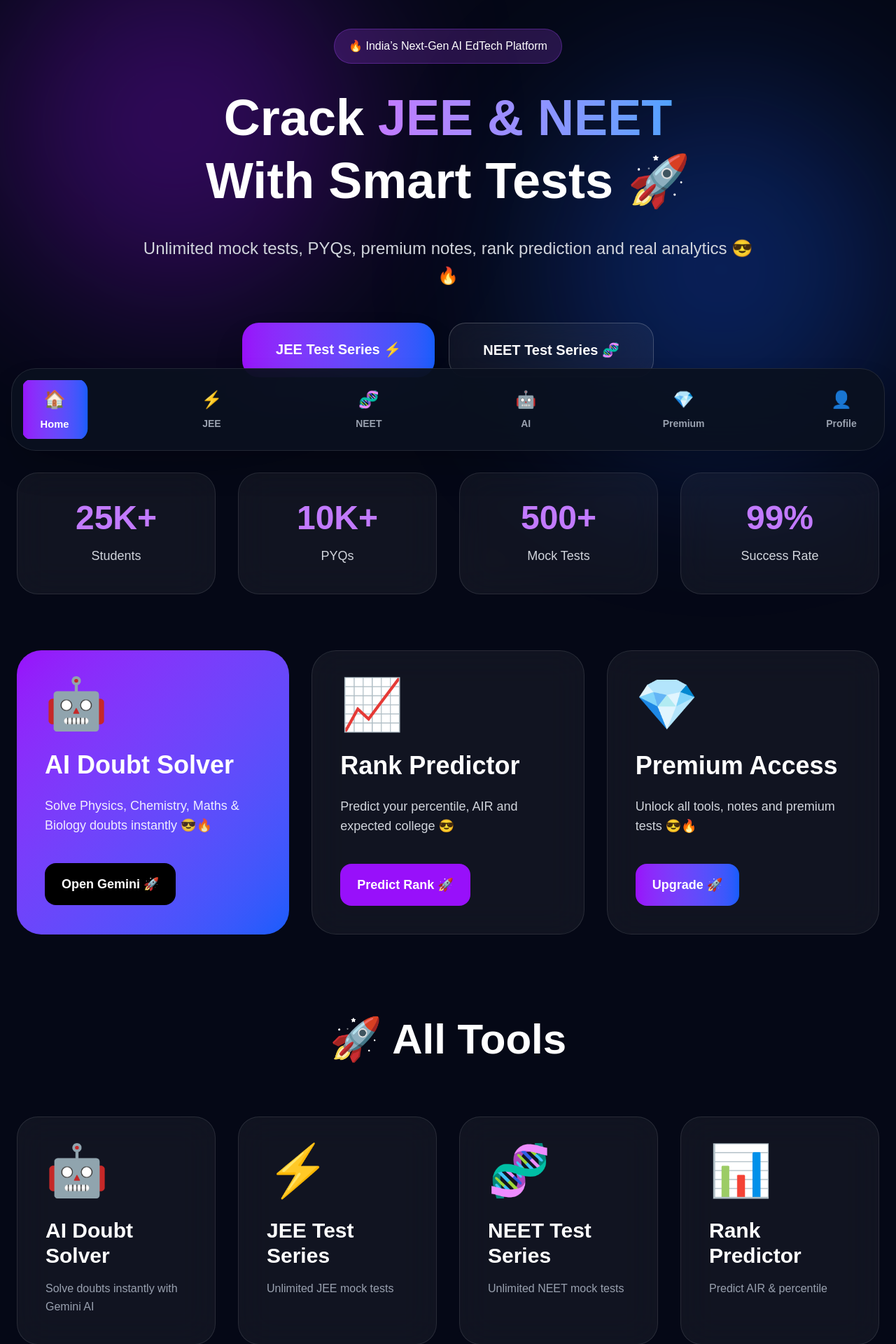
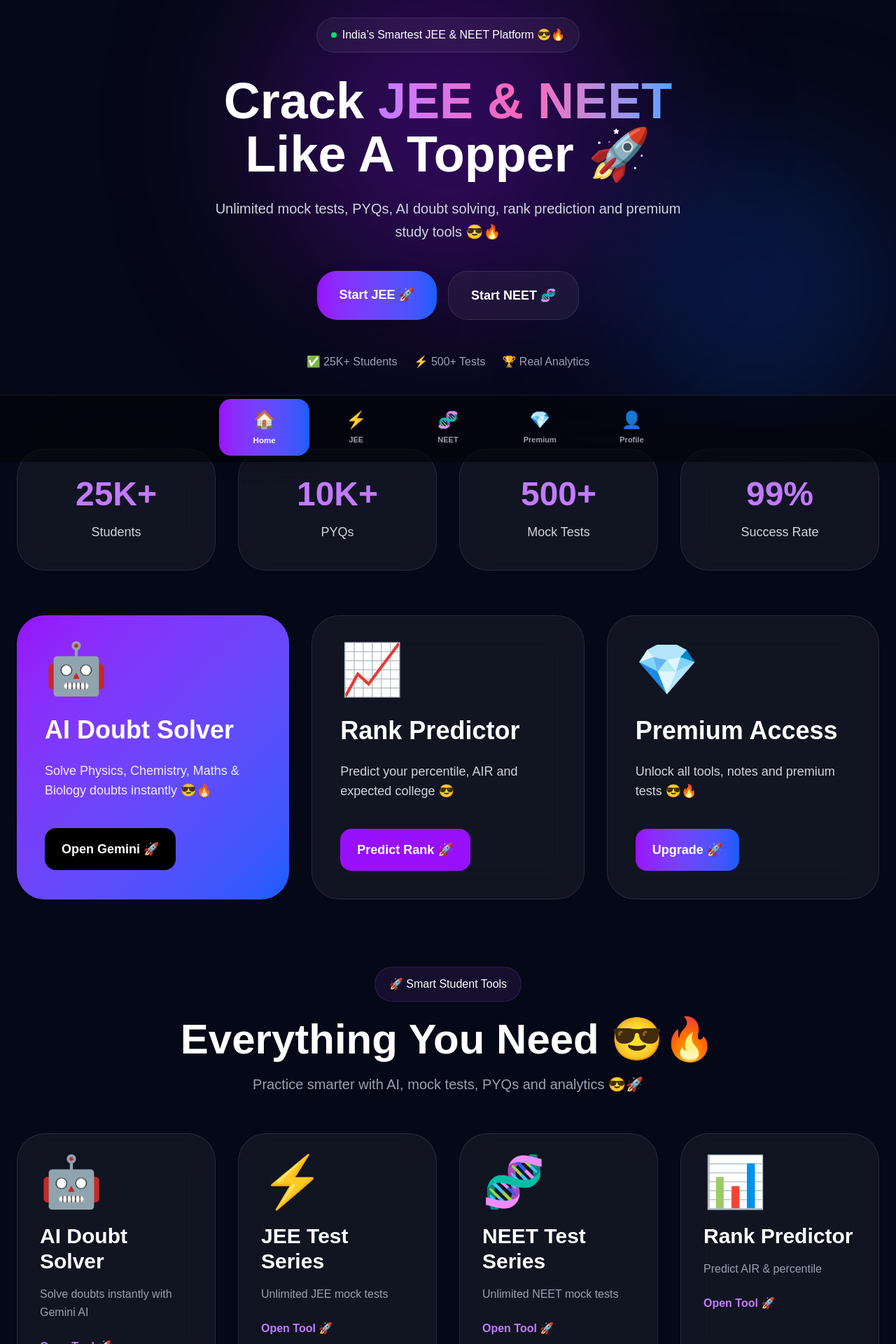
Before and after one commit to himanshu8785/exam-cracker, a Next.js app: page / in a window 1280 px wide. Shown: the part 140-2060 px from the top of the page at 70% size. Built offline with nearby package versions, Linux system fonts and the light colour scheme.

Commit message:
restored stable mock engine

```diff
--- a/app/components/BottomNav.tsx
+++ b/app/components/BottomNav.tsx
@@ -1,7 +1,10 @@
 "use client";
 
 import Link from "next/link";
-import { usePathname } from "next/navigation";
+
+import {
+  usePathname
+} from "next/navigation";
 
 export default function BottomNav(){
 
@@ -29,14 +32,8 @@ export default function BottomNav(){
     },
 
     {
-    label:"AI",
-    href:"/ai-doubt-solver",
-    icon:"🤖"
-  },
-
-  {
       label:"Premium",
-    href:"/premium",
+      href:"/pricing",
       icon:"💎"
     },
 
@@ -50,30 +47,34 @@ export default function BottomNav(){
 
   return(
 
-    <div className="fixed bottom-0 left-0 w-full z-50 px-4 pb-4">
+    <div className="fixed bottom-0 left-0 w-full z-50">
 
-      <div className="max-w-7xl mx-auto">
+      {/* BLUR BG */}
 
-        <div className="bg-[#0B1120]/90 backdrop-blur-2xl border border-white/10 rounded-[35px] px-4 py-4 shadow-2xl">
+      <div className="absolute inset-0 bg-black/40 backdrop-blur-3xl border-t border-white/10"></div>
 
-          <div className="flex justify-between items-center gap-2 overflow-x-auto scrollbar-hide">
+      <div className="relative max-w-2xl mx-auto px-3 pb-3 pt-2">
 
-            {navItems.map((item,index)=>(
+        <div className="grid grid-cols-5 gap-2">
+
+          {
+
+            navItems.map((item,index)=>(
 
               <Link
                 key={index}
                 href={item.href}
-                className={`min-w-[90px] flex flex-col items-center justify-center gap-2 px-4 py-3 rounded-2xl transition-all duration-300
+                className={`flex flex-col items-center justify-center gap-1 py-3 rounded-2xl transition-all duration-300
 
                 ${pathname === item.href
 
                   ?
 
-                  "bg-gradient-to-r from-purple-600 to-blue-600 text-white scale-105"
+                  "bg-gradient-to-r from-purple-600 to-blue-600 text-white shadow-xl scale-105"
 
                   :
 
-                  "text-gray-400 hover:text-white hover:bg-white/5"
+                  "text-gray-400 active:scale-95"
 
                 }`}
               >
@@ -84,7 +85,7 @@ export default function BottomNav(){
 
                 </div>
 
-                <p className="text-sm font-bold whitespace-nowrap">
+                <p className="text-[11px] font-bold">
 
                   {item.label}
 
@@ -92,9 +93,9 @@ export default function BottomNav(){
 
               </Link>
 
-            ))}
+            ))
 
-          </div>
+          }
 
         </div>
 
--- a/app/page.tsx
+++ b/app/page.tsx
@@ -90,7 +90,7 @@ export default function HomePage() {
 
   return (
 
-    <main className="min-h-screen bg-[#050816] text-white overflow-hidden">
+    <main className="min-h-screen bg-[#050816] text-white overflow-hidden pb-32">
 
       {/* NAVBAR */}
 
@@ -148,26 +148,34 @@ export default function HomePage() {
 
       {/* HERO */}
 
-      <section className="relative max-w-7xl mx-auto px-4 md:px-6 pt-20 md:pt-28 pb-16 md:pb-24">
+<section className="relative max-w-7xl mx-auto px-4 md:px-6 pt-16 md:pt-24 pb-12 md:pb-20 overflow-hidden">
 
-        <div className="absolute top-0 left-0 w-[300px] md:w-[500px] h-[300px] md:h-[500px] bg-purple-600/30 blur-[120px] rounded-full"></div>
+  {/* GLOW */}
 
-        <div className="absolute bottom-0 right-0 w-[300px] md:w-[500px] h-[300px] md:h-[500px] bg-blue-600/30 blur-[120px] rounded-full"></div>
+  <div className="absolute top-0 left-1/2 -translate-x-1/2 w-[250px] md:w-[500px] h-[250px] md:h-[500px] bg-purple-600/30 blur-[120px] rounded-full"></div>
+
+  <div className="absolute bottom-0 right-0 w-[200px] md:w-[400px] h-[200px] md:h-[400px] bg-blue-600/20 blur-[100px] rounded-full"></div>
 
   <div className="relative z-10 text-center">
 
-          <div className="inline-block px-5 py-3 rounded-full bg-purple-500/20 border border-purple-500/30 mb-8 text-sm md:text-base">
+    {/* BADGE */}
 
-            🔥 India’s Next-Gen AI EdTech Platform
+    <div className="inline-flex items-center gap-2 px-5 py-3 rounded-full bg-white/5 border border-white/10 backdrop-blur-xl mb-8 text-sm md:text-base">
+
+      <span className="w-2 h-2 rounded-full bg-green-400 animate-pulse"></span>
+
+      India’s Smartest JEE & NEET Platform 😎🔥
 
     </div>
 
-          <h1 className="text-5xl sm:text-6xl md:text-7xl font-black leading-tight mb-8">
+    {/* TITLE */}
+
+    <h1 className="text-5xl sm:text-6xl md:text-7xl font-black leading-[1.05] mb-6">
 
       Crack
       {" "}
 
-            <span className="bg-gradient-to-r from-purple-400 to-blue-400 text-transparent bg-clip-text">
+      <span className="bg-gradient-to-r from-purple-400 via-pink-400 to-blue-400 text-transparent bg-clip-text">
 
         JEE & NEET
 
@@ -175,37 +183,69 @@ export default function HomePage() {
 
       <br />
 
-            With Smart Tests 🚀
+      Like A Topper 🚀
 
     </h1>
 
-          <p className="text-lg md:text-2xl text-gray-300 max-w-4xl mx-auto leading-relaxed mb-12">
+    {/* SUBTITLE */}
+
+    <p className="text-base md:text-xl text-gray-300 max-w-2xl mx-auto leading-relaxed mb-10">
 
       Unlimited mock tests,
-            PYQs, premium notes,
-            rank prediction and real analytics 😎🔥
+      PYQs, AI doubt solving,
+      rank prediction and premium study tools 😎🔥
 
     </p>
 
-          <div className="flex flex-col sm:flex-row justify-center gap-5">
+    {/* CTA */}
+
+    <div className="flex flex-col sm:flex-row justify-center gap-4">
 
       <Link
         href="/jee-tests"
-              className="px-8 py-5 md:px-12 md:py-6 rounded-3xl bg-gradient-to-r from-purple-600 to-blue-600 text-lg md:text-xl font-bold shadow-2xl hover:scale-105 transition"
+        className="group px-8 py-5 rounded-[28px] bg-gradient-to-r from-purple-600 to-blue-600 text-lg font-bold shadow-2xl active:scale-95 transition-all duration-300"
       >
 
-              JEE Test Series ⚡
+        <span className="group-hover:mr-2 transition-all">
+
+          Start JEE 🚀
+
+        </span>
 
       </Link>
 
       <Link
         href="/neet-tests"
-              className="px-8 py-5 md:px-12 md:py-6 rounded-3xl border border-white/20 bg-white/5 backdrop-blur-xl text-lg md:text-xl font-bold hover:bg-white/10 transition"
+        className="px-8 py-5 rounded-[28px] border border-white/10 bg-white/5 backdrop-blur-xl text-lg font-bold active:scale-95 hover:bg-white/10 transition-all"
       >
 
-              NEET Test Series 🧬
+        Start NEET 🧬
 
       </Link>
+
+    </div>
+
+    {/* MINI STATS */}
+
+    <div className="flex flex-wrap justify-center gap-6 mt-12 text-sm md:text-base text-gray-400">
+
+      <div className="flex items-center gap-2">
+
+        ✅ 25K+ Students
+
+      </div>
+
+      <div className="flex items-center gap-2">
+
+        ⚡ 500+ Tests
+
+      </div>
+
+      <div className="flex items-center gap-2">
+
+        🏆 Real Analytics
+
+      </div>
 
     </div>
 
@@ -215,15 +255,15 @@ export default function HomePage() {
 
       {/* STATS */}
 
-      <section className="max-w-7xl mx-auto px-4 md:px-6 py-10">
+      <section className="max-w-7xl mx-auto px-4 md:px-6 py-8">
 
-        <div className="grid grid-cols-2 md:grid-cols-4 gap-5 md:gap-8">
+        <div className="grid grid-cols-2 md:grid-cols-4 gap-4 md:gap-8">
 
           {stats.map((item,index)=>(
 
             <div
               key={index}
-              className="bg-white/5 border border-white/10 backdrop-blur-xl rounded-[30px] p-6 md:p-10 text-center"
+              className="bg-white/5 border border-white/10 backdrop-blur-xl rounded-[28px] md:rounded-[40px] p-5 md:p-10 text-center"
             >
 
               <h2 className="text-3xl md:text-5xl font-black text-purple-400 mb-3 md:mb-4">
@@ -248,13 +288,13 @@ export default function HomePage() {
 
       {/* FEATURE CARDS */}
 
-      <section className="max-w-7xl mx-auto px-4 md:px-6 py-10">
+      <section className="max-w-7xl mx-auto px-4 md:px-6 py-8">
 
-        <div className="grid grid-cols-1 md:grid-cols-3 gap-6 md:gap-8">
+        <div className="grid grid-cols-1 md:grid-cols-3 gap-5 md:gap-8">
 
           {/* AI CARD */}
 
-          <div className="bg-gradient-to-br from-purple-600 to-blue-600 rounded-[35px] p-6 md:p-10">
+          <div className="bg-gradient-to-br from-purple-600 to-blue-600 rounded-[28px] md:rounded-[40px] p-5 md:p-10">
 
             <div className="text-6xl md:text-7xl mb-6 md:mb-8">
 
@@ -290,7 +330,7 @@ export default function HomePage() {
 
           {/* RANK */}
 
-          <div className="bg-white/5 border border-white/10 backdrop-blur-xl rounded-[35px] p-6 md:p-10">
+          <div className="bg-white/5 border border-white/10 backdrop-blur-xl rounded-[28px] md:rounded-[40px] p-5 md:p-10">
 
             <div className="text-6xl md:text-7xl mb-6 md:mb-8">
 
@@ -324,7 +364,7 @@ export default function HomePage() {
 
           {/* PREMIUM */}
 
-          <div className="bg-white/5 border border-white/10 backdrop-blur-xl rounded-[35px] p-6 md:p-10">
+          <div className="bg-white/5 border border-white/10 backdrop-blur-xl rounded-[28px] md:rounded-[40px] p-5 md:p-10">
 
             <div className="text-6xl md:text-7xl mb-6 md:mb-8">
 
@@ -362,15 +402,32 @@ export default function HomePage() {
 
       {/* ALL TOOLS */}
 
-      <section className="max-w-7xl mx-auto px-4 md:px-6 py-20">
+<section className="max-w-7xl mx-auto px-4 md:px-6 py-16">
 
-        <h2 className="text-4xl md:text-6xl font-black text-center mb-16 md:mb-20">
+  <div className="text-center mb-14">
 
-          🚀 All Tools
+    <div className="inline-block px-5 py-3 rounded-full bg-purple-500/10 border border-purple-500/20 text-sm md:text-base mb-6">
+
+      🚀 Smart Student Tools
+
+    </div>
+
+    <h2 className="text-4xl md:text-6xl font-black mb-5">
+
+      Everything You Need 😎🔥
 
     </h2>
 
-        <div className="grid grid-cols-1 sm:grid-cols-2 lg:grid-cols-4 gap-6 md:gap-8">
+    <p className="text-gray-400 text-base md:text-xl max-w-2xl mx-auto">
+
+      Practice smarter with AI,
+      mock tests, PYQs and analytics 😎🚀
+
+    </p>
+
+  </div>
+
+  <div className="grid grid-cols-1 sm:grid-cols-2 lg:grid-cols-4 gap-5 md:gap-8">
 
     {tools.map((tool,index)=>(
 
@@ -383,10 +440,16 @@ export default function HomePage() {
         href={tool.link}
         target="_blank"
         rel="noopener noreferrer"
-              className="group bg-white/5 border border-white/10 backdrop-blur-xl rounded-[30px] p-6 md:p-10 hover:border-purple-500 hover:-translate-y-2 transition duration-300"
+        className="group relative overflow-hidden bg-white/5 border border-white/10 backdrop-blur-xl rounded-[28px] md:rounded-[40px] p-5 md:p-8 hover:border-purple-500/50 active:scale-[0.98] hover:-translate-y-2 transition-all duration-300"
       >
 
-              <div className="text-6xl md:text-7xl mb-6 md:mb-8 group-hover:scale-110 transition">
+        {/* GLOW */}
+
+        <div className="absolute top-0 right-0 w-32 h-32 bg-purple-500/10 blur-3xl rounded-full opacity-0 group-hover:opacity-100 transition duration-500"></div>
+
+        <div className="relative z-10">
+
+          <div className="text-6xl md:text-7xl mb-6 group-hover:scale-110 group-hover:rotate-3 transition duration-300">
 
             {tool.icon}
 
@@ -398,11 +461,19 @@ export default function HomePage() {
 
           </h3>
 
-              <p className="text-gray-400 leading-relaxed text-sm md:text-base">
+          <p className="text-gray-400 leading-relaxed text-sm md:text-base mb-6">
 
             {tool.desc}
 
           </p>
+
+          <div className="inline-flex items-center gap-2 text-purple-400 font-bold">
+
+            Open Tool 🚀
+
+          </div>
+
+        </div>
 
       </a>
 
@@ -411,10 +482,16 @@ export default function HomePage() {
       <Link
         key={index}
         href={tool.link}
-              className="group bg-white/5 border border-white/10 backdrop-blur-xl rounded-[30px] p-6 md:p-10 hover:border-purple-500 hover:-translate-y-2 transition duration-300"
+        className="group relative overflow-hidden bg-white/5 border border-white/10 backdrop-blur-xl rounded-[28px] md:rounded-[40px] p-5 md:p-8 hover:border-purple-500/50 active:scale-[0.98] hover:-translate-y-2 transition-all duration-300"
       >
 
-              <div className="text-6xl md:text-7xl mb-6 md:mb-8 group-hover:scale-110 transition">
+        {/* GLOW */}
+
+        <div className="absolute top-0 right-0 w-32 h-32 bg-purple-500/10 blur-3xl rounded-full opacity-0 group-hover:opacity-100 transition duration-500"></div>
+
+        <div className="relative z-10">
+
+          <div className="text-6xl md:text-7xl mb-6 group-hover:scale-110 group-hover:rotate-3 transition duration-300">
 
             {tool.icon}
 
@@ -426,11 +503,19 @@ export default function HomePage() {
 
           </h3>
 
-              <p className="text-gray-400 leading-relaxed text-sm md:text-base">
+          <p className="text-gray-400 leading-relaxed text-sm md:text-base mb-6">
 
             {tool.desc}
 
           </p>
+
+          <div className="inline-flex items-center gap-2 text-purple-400 font-bold">
+
+            Open Tool 🚀
+
+          </div>
+
+        </div>
 
       </Link>
 
```
Lines whose indentation alone changed are shown as unchanged.
